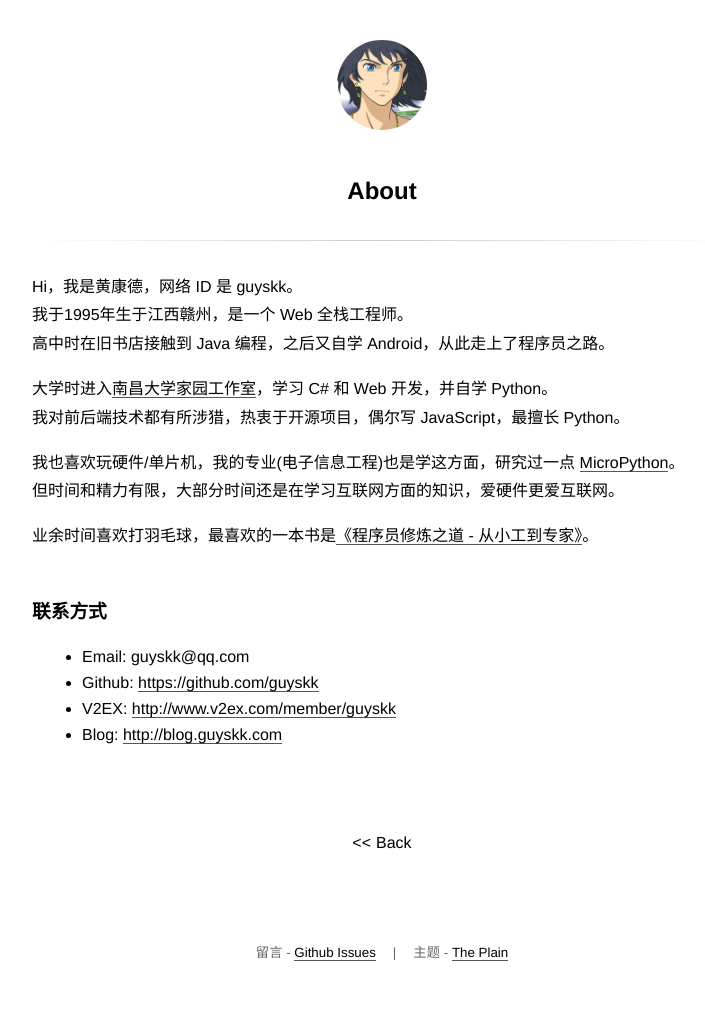
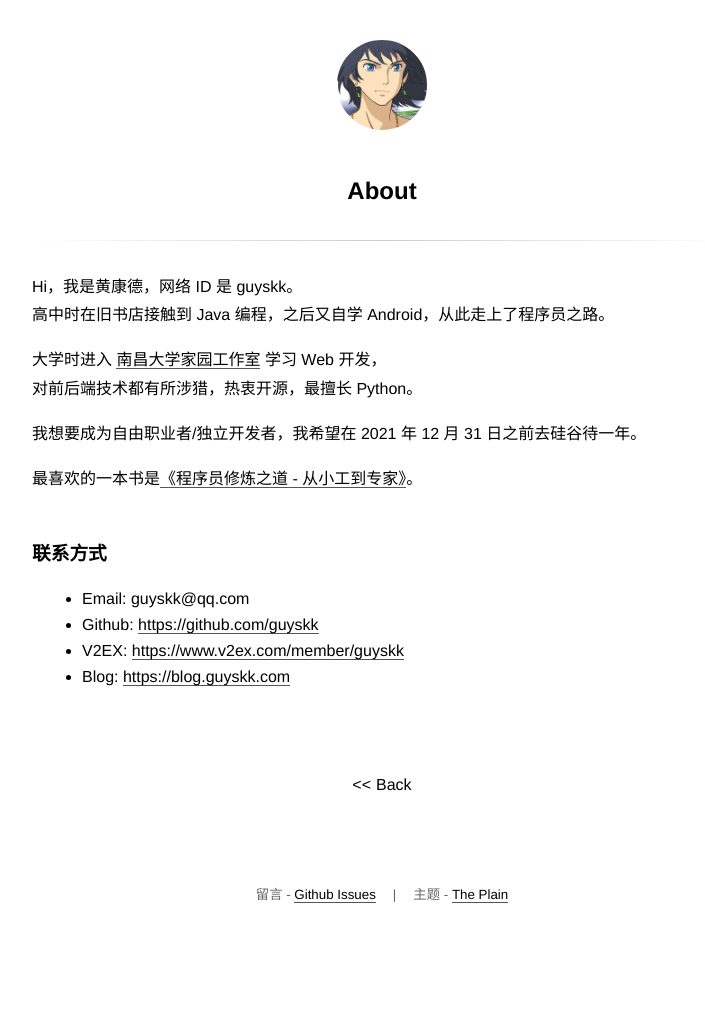
Before and after one commit to guyskk/guyskk.github.io, a Jekyll site: the page built from about.md, in a window 1280 px wide. Shown: the whole page, without its empty margins (258-963 px from the left). Built offline with Jekyll 4.4.1, drawn with Linux system fonts in a browser that asks for light colours; after the commit the page ends 954 px from its top, so only the background shows below that.

Commit message:
update about me

```diff
--- a/about.md
+++ b/about.md
@@ -4,21 +4,18 @@ title: About
 ---
 
 Hi，我是黄康德，网络 ID 是 guyskk。
-我于1995年生于江西赣州，是一个 Web 全栈工程师。
 高中时在旧书店接触到 Java 编程，之后又自学 Android，从此走上了程序员之路。
 
-大学时进入[南昌大学家园工作室](https://github.com/ncuhome)，学习 C# 和 Web 开发，并自学 Python。
-我对前后端技术都有所涉猎，热衷于开源项目，偶尔写 JavaScript，最擅长 Python。
+大学时进入 [南昌大学家园工作室](https://github.com/ncuhome) 学习 Web 开发，
+对前后端技术都有所涉猎，热衷开源，最擅长 Python。
 
-我也喜欢玩硬件/单片机，我的专业(电子信息工程)也是学这方面，研究过一点 [MicroPython](https://github.com/micropython/micropython)。
-但时间和精力有限，大部分时间还是在学习互联网方面的知识，爱硬件更爱互联网。
+我想要成为自由职业者/独立开发者，我希望在 2021 年 12 月 31 日之前去硅谷待一年。
 
-业余时间喜欢打羽毛球，最喜欢的一本书是[《程序员修炼之道 - 从小工到专家》](https://book.douban.com/subject/5387402/)。
-
+最喜欢的一本书是[《程序员修炼之道 - 从小工到专家》](https://book.douban.com/subject/6880016/)。
 
 ### 联系方式
 
 - Email: guyskk@qq.com
 - Github: [https://github.com/guyskk](https://github.com/guyskk)
-- V2EX: [http://www.v2ex.com/member/guyskk](http://www.v2ex.com/member/guyskk)
-- Blog: [http://blog.guyskk.com](http://blog.guyskk.com)
+- V2EX: [https://www.v2ex.com/member/guyskk](https://www.v2ex.com/member/guyskk)
+- Blog: [https://blog.guyskk.com](https://blog.guyskk.com)
```
